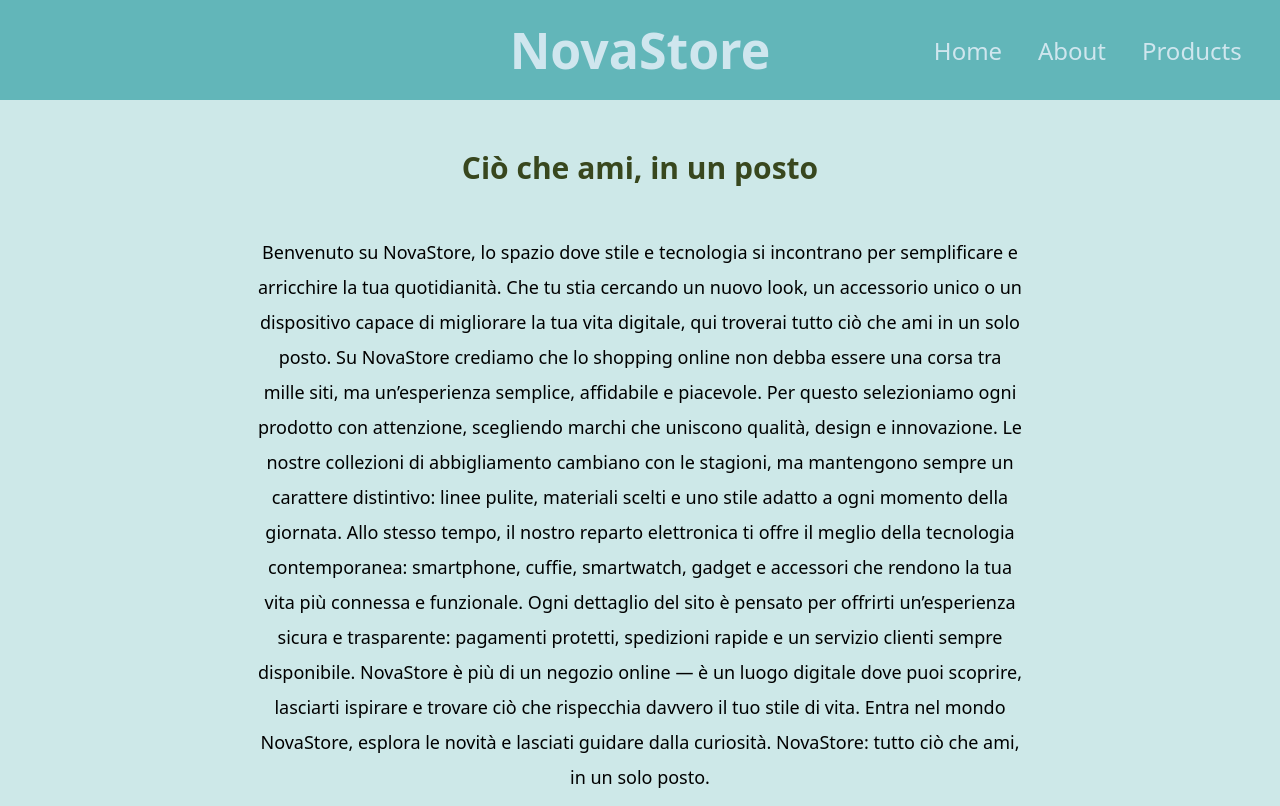
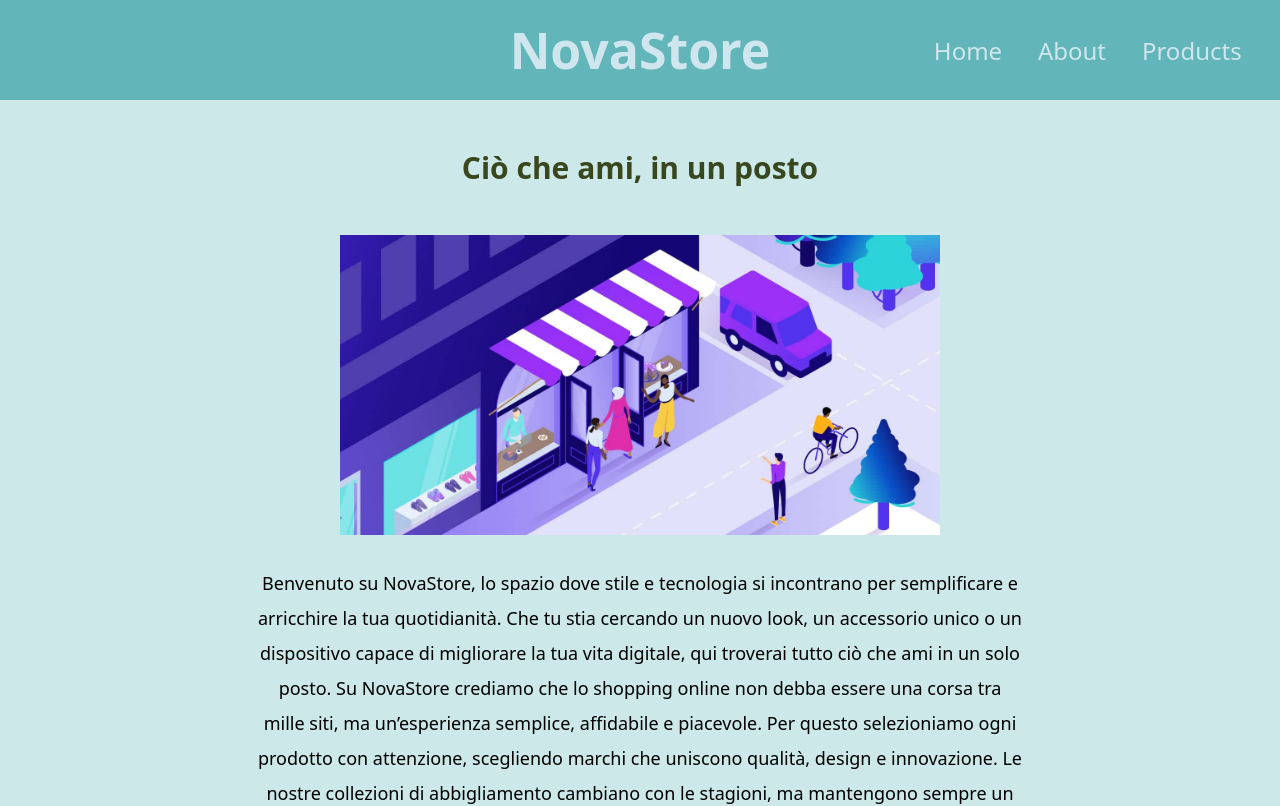
Before and after one commit to riccardo-ottavi/react-router, a React (Vite) app: page / in a window 1280 px wide. Shown: the top 806 px of the page. Built offline with nearby package versions, Linux system fonts and the light colour scheme.

Commit message:
aggiungi mmagini alle sezioni

```diff
--- a/src/App.css
+++ b/src/App.css
@@ -100,6 +100,7 @@ li {
   text-align: center;
   line-height: 35px;
   font-size: 18px;
+  margin-bottom: 50px;
 }
 
 nav ul{
@@ -130,3 +131,8 @@ a {
   font-weight: 600;
   color: rgb(207, 230, 238);
 }
+
+.section-container img {
+  height: 300px;
+  margin-bottom: 20px;
+}
--- a/src/components/AboutPage.jsx
+++ b/src/components/AboutPage.jsx
@@ -3,6 +3,7 @@ export default function AboutPage() {
         <header>
             <div className="section-container">
                 <h2>La nostra storia</h2>
+                <img src="./img/values.jpg" alt="" />
                 <p>NovaStore nasce da un’idea semplice: creare uno spazio digitale dove moda, tecnologia e quotidianità potessero convivere in armonia.
                     Viviamo in un mondo sempre più veloce, in cui le esigenze cambiano di continuo: volevamo un e-commerce capace di unire praticità e ispirazione, senza rinunciare alla qualità e alla bellezza delle piccole cose.
 
--- a/src/components/HomePage.jsx
+++ b/src/components/HomePage.jsx
@@ -4,6 +4,7 @@ export default function HomePage() {
             <div className="section-container">
                 <section className="welcome">
                     <h2>Ciò che ami, in un posto</h2>
+                    <img src="./img/ecommerce.jpeg" alt="" />
                     <p>Benvenuto su NovaStore, lo spazio dove stile e tecnologia si incontrano per semplificare e arricchire la tua quotidianità.
                         Che tu stia cercando un nuovo look, un accessorio unico o un dispositivo capace di migliorare la tua vita digitale, qui troverai tutto ciò che ami in un solo posto.
 
```
Also changed, not shown: public/img/ecommerce.jpeg (added), public/img/values.jpg (added).
